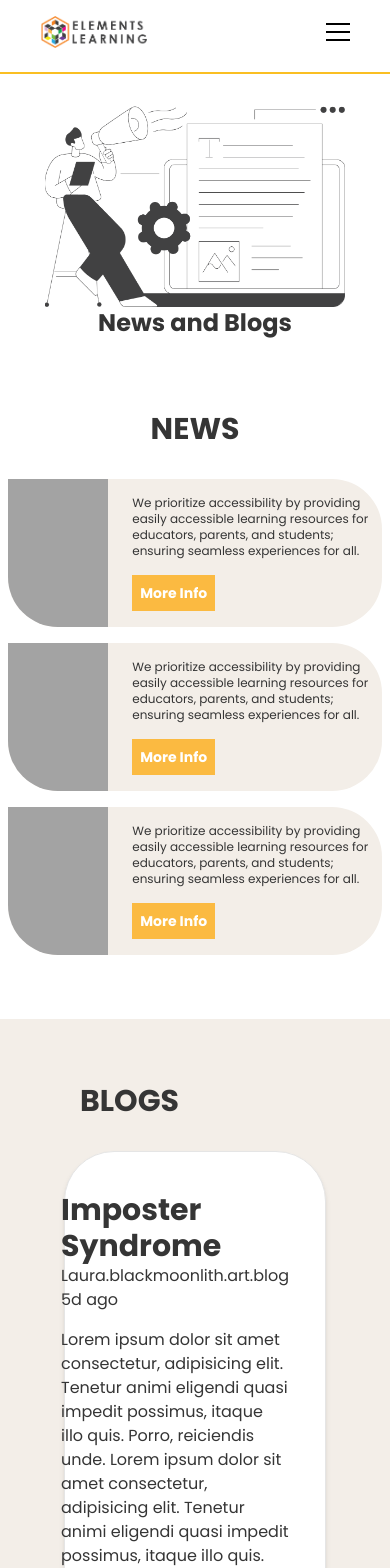
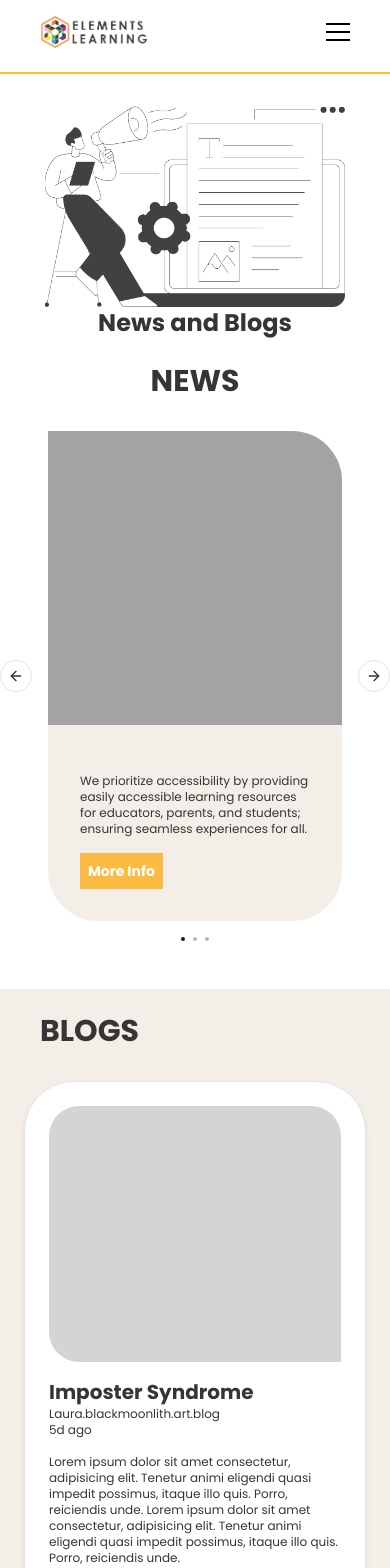
Before and after one commit to TahaShah141/elements-learning, a React (Vite) app: page /blogs in a window 390 px wide. Shown: the top 1568 px of the page. Built offline with nearby package versions, Linux system fonts and the light colour scheme.

Commit message:
make page responsive

```diff
--- a/package.json
+++ b/package.json
@@ -11,8 +11,10 @@
   },
   "dependencies": {
     "@radix-ui/react-accordion": "^1.2.0",
+    "@radix-ui/react-slot": "^1.1.0",
     "class-variance-authority": "^0.7.0",
     "clsx": "^2.1.1",
+    "embla-carousel-react": "^8.1.5",
     "framer-motion": "^11.2.10",
     "lucide-react": "^0.397.0",
     "react": "^18.2.0",
--- a/src/Pages/BlogPage.jsx
+++ b/src/Pages/BlogPage.jsx
@@ -1,7 +1,9 @@
+import { CarouselSingle } from "@/components/custom/CarouselSingle"
 import { Footer } from "../components/Footer"
 import { LinkButton } from "../components/LinkButton"
 import { SlidingDiv } from "../components/SlidingDiv"
 import { StaggeredHeaders } from "../components/StaggeredHeaders"
+import { CarouselWithIndicators } from "@/components/custom/CarouselWithIndicators"
 
 
 const news = [
@@ -48,11 +50,11 @@ const blogs = [
 
 const NewsCard = ({src, content, link, index}) => {
   return (
-    <SlidingDiv direction={"top"} delay={index*0.5} className="flex flex-row md:flex-col flex-1 rounded-[50px] overflow-hidden rounded-tl-none gap-4 max-w-md bg-[#F3EEE8]">
-      <div className="w-full xs:h-48 sm:h-52 md:h-80 lg:h-[350px] xl:h-96 aspect-square  bg-neutral-400">
+    <SlidingDiv direction={"top"} delay={index*0.5} className="flex flex-col flex-1 rounded-[50px] overflow-hidden rounded-tl-none gap-4 max-w-md bg-[#F3EEE8]">
+      <div className="w-full md:h-64 lg:h-72 xl:h-96 aspect-square bg-neutral-400">
         {/* <img src={src} alt="" className="size-full" /> */}
       </div>
-      <div className="flex flex-col text-xs xs:text-sm sm:text-base md:text-lg gap-4 py-4 px-2 md:p-5 lg:p-8 xl:p-10 items-start">
+      <div className="flex flex-col flex-1 text-xs xs:text-base md:text-sm lg:text-base xl:text-xl gap-4 p-8 md:p-6 lg:p-6 xl:p-10 items-start">
         <p>{content}</p>
         <LinkButton textColor={"#FFFFFF"} bgColor="#FBBA41" text={"More Info"} />
       </div>
@@ -62,15 +64,15 @@ const NewsCard = ({src, content, link, index}) => {
 
 const BlogCard = ({title, src, desc, comments, likes, date, author, index}) => {
   return (
-    <div className="w-full p-10 rounded-[50px] rounded-br-none flex justify-center items-center gap-10 shadow-md bg-white border">
+    <div className="w-full p-6 lg:p-10 rounded-[50px] md:flex-row-reverse lg:flex-row rounded-br-none flex flex-col-reverse justify-center items-center gap-4 lg:gap-10 shadow-md bg-white border">
       <div className="flex flex-col gap-4 flex-1">
-        <div className="flex flex-col">
-          <h4 className="font-bold text-3xl">{title}</h4>
+        <div className="flex flex-col text-xs xs:text-sm md:text-base">
+          <h4 className="font-bold text-xl xs:text-2xl sm:text-3xl">{title}</h4>
           <p>{author}</p>
           <p>{date}</p>
         </div>
 
-        <p>{desc}</p>
+        <p className="text-xs xs:text-sm md:text-base">{desc}</p>
 
         <div className="flex font-semibold gap-4">
           <div className="flex gap-1 items-center">
@@ -87,7 +89,7 @@ const BlogCard = ({title, src, desc, comments, likes, date, author, index}) => {
           </div>
         </div>
       </div>
-      <div className="size-64 rounded-[30px] rounded-br-none bg-neutral-300">
+      <div className="w-full h-64 md:size-48 lg:size-64 rounded-[30px] rounded-br-none bg-neutral-300">
 
       </div>
     </div>
@@ -104,13 +106,18 @@ export const BlogPage = () => {
           <img src="/newsandblogspage/newsandblogs.png" alt="" />
         </div>
       </section>
-      <section className="flex flex-col py-16 gap-8 px-2 md:px-6 lg:p-12 xl:p-20">
+      <section className="flex flex-col p-4 md:px-8 lg:p-12 xl:p-20">
         <h3 className="px-4 text-3xl min-[900px]:text-5xl text-center font-bold uppercase">News</h3>
-        <div className="flex flex-col md:flex-row gap-4 lg:gap-6 xl:gap-8 items-center justify-center">
-          {news.map((goal, index) => <NewsCard key={goal.title} {...goal} index={index} />)}
+        <div className="p-8 lg:p-4">
+          <CarouselWithIndicators
+          itemClassName="sm:basis-1/2 lg:basis-1/3 flex justify-center"
+          contentClassName=""
+          indicatorClassName="md:hidden"
+          items={news.map((goal, index) => <NewsCard key={goal.title} {...goal} index={index} />)}
+          />
         </div>
       </section>
-      <section className="bg-[#F3EEE8] p-16 lg:p-20 flex flex-col gap-8">
+      <section className="bg-[#F3EEE8] p-6 xs:p-8 md:p-16 lg:p-20 flex flex-col gap-8">
         <h3 className="px-4 text-3xl min-[900px]:text-5xl text-left font-bold uppercase">Blogs</h3>
         {blogs.map(blog => <BlogCard {...blog} />)}
       </section>
--- /dev/null
+++ b/src/components/custom/CarouselWithIndicators.jsx
@@ -0,0 +1,51 @@
+import {
+  Carousel,
+  CarouselContent,
+  CarouselItem,
+  CarouselNext,
+  CarouselPrevious,
+} from "@/components/ui/carousel"
+
+import { useEffect, useState } from "react"
+
+export const CarouselWithIndicators = ({itemClassName, contentClassName, indicatorClassName="", items}) => {
+
+  const [api, setApi] = useState()
+  const [current, setCurrent] = useState(0)
+  const count = items.length
+
+  useEffect(() => {
+
+    if (!api) return;
+
+    setCurrent(api.selectedScrollSnap())
+
+    api.on("select", () => setCurrent(api.selectedScrollSnap()))
+  }, [api])
+
+  return (
+    <div className="w-full flex flex-col gap-4">
+      <Carousel
+        setApi={setApi}
+        opts={{
+          align: "start",
+          loop: true,
+        }}
+        >
+        <CarouselContent className={contentClassName}>
+          {items.map((item, i) =>
+          <CarouselItem key={i} className={itemClassName}>
+            {item}
+          </CarouselItem>)}
+        </CarouselContent>
+        <div className="">
+          <CarouselPrevious />
+          <CarouselNext />
+        </div>
+      </Carousel>
+      {count !== 1 && <div className={`self-center justify-self-center flex gap-2 ${indicatorClassName}`}>
+        {[...Array(count)].map((_, i) => <div key={i} className={`w-1 h-1 sm:h-2 sm:w-2 rounded-full bg-primary ${current === i ? "opacity-100" : "opacity-30"}`}></div>)}
+      </div>}
+    </div>
+  )
+}
--- /dev/null
+++ b/src/components/ui/button.jsx
@@ -0,0 +1,47 @@
+import * as React from "react"
+import { Slot } from "@radix-ui/react-slot"
+import { cva } from "class-variance-authority";
+
+import { cn } from "@/lib/utils"
+
+const buttonVariants = cva(
+  "inline-flex items-center justify-center whitespace-nowrap rounded-md text-sm font-medium ring-offset-background transition-colors focus-visible:outline-none focus-visible:ring-2 focus-visible:ring-ring focus-visible:ring-offset-2 disabled:pointer-events-none disabled:opacity-50",
+  {
+    variants: {
+      variant: {
+        default: "bg-primary text-primary-foreground hover:bg-primary/90",
+        destructive:
+          "bg-destructive text-destructive-foreground hover:bg-destructive/90",
+        outline:
+          "border border-input bg-background hover:bg-accent hover:text-accent-foreground",
+        secondary:
+          "bg-secondary text-secondary-foreground hover:bg-secondary/80",
+        ghost: "hover:bg-accent hover:text-accent-foreground",
+        link: "text-primary underline-offset-4 hover:underline",
+      },
+      size: {
+        default: "h-10 px-4 py-2",
+        sm: "h-9 rounded-md px-3",
+        lg: "h-11 rounded-md px-8",
+        icon: "h-10 w-10",
+      },
+    },
+    defaultVariants: {
+      variant: "default",
+      size: "default",
+    },
+  }
+)
+
+const Button = React.forwardRef(({ className, variant, size, asChild = false, ...props }, ref) => {
+  const Comp = asChild ? Slot : "button"
+  return (
+    (<Comp
+      className={cn(buttonVariants({ variant, size, className }))}
+      ref={ref}
+      {...props} />)
+  );
+})
+Button.displayName = "Button"
+
+export { Button, buttonVariants }
--- /dev/null
+++ b/src/components/ui/carousel.jsx
@@ -0,0 +1,193 @@
+import * as React from "react"
+import useEmblaCarousel from "embla-carousel-react";
+import { ArrowLeft, ArrowRight } from "lucide-react"
+
+import { cn } from "@/lib/utils"
+import { Button } from "@/components/ui/button"
+
+const CarouselContext = React.createContext(null)
+
+function useCarousel() {
+  const context = React.useContext(CarouselContext)
+
+  if (!context) {
+    throw new Error("useCarousel must be used within a <Carousel />")
+  }
+
+  return context
+}
+
+const Carousel = React.forwardRef((
+  {
+    orientation = "horizontal",
+    opts,
+    setApi,
+    plugins,
+    className,
+    children,
+    ...props
+  },
+  ref
+) => {
+  const [carouselRef, api] = useEmblaCarousel({
+    ...opts,
+    axis: orientation === "horizontal" ? "x" : "y",
+  }, plugins)
+  const [canScrollPrev, setCanScrollPrev] = React.useState(false)
+  const [canScrollNext, setCanScrollNext] = React.useState(false)
+
+  const onSelect = React.useCallback((api) => {
+    if (!api) {
+      return
+    }
+
+    setCanScrollPrev(api.canScrollPrev())
+    setCanScrollNext(api.canScrollNext())
+  }, [])
+
+  const scrollPrev = React.useCallback(() => {
+    api?.scrollPrev()
+  }, [api])
+
+  const scrollNext = React.useCallback(() => {
+    api?.scrollNext()
+  }, [api])
+
+  const handleKeyDown = React.useCallback((event) => {
+    if (event.key === "ArrowLeft") {
+      event.preventDefault()
+      scrollPrev()
+    } else if (event.key === "ArrowRight") {
+      event.preventDefault()
+      scrollNext()
+    }
+  }, [scrollPrev, scrollNext])
+
+  React.useEffect(() => {
+    if (!api || !setApi) {
+      return
+    }
+
+    setApi(api)
+  }, [api, setApi])
+
+  React.useEffect(() => {
+    if (!api) {
+      return
+    }
+
+    onSelect(api)
+    api.on("reInit", onSelect)
+    api.on("select", onSelect)
+
+    return () => {
+      api?.off("select", onSelect)
+    };
+  }, [api, onSelect])
+
+  return (
+    (<CarouselContext.Provider
+      value={{
+        carouselRef,
+        api: api,
+        opts,
+        orientation:
+          orientation || (opts?.axis === "y" ? "vertical" : "horizontal"),
+        scrollPrev,
+        scrollNext,
+        canScrollPrev,
+        canScrollNext,
+      }}>
+      <div
+        ref={ref}
+        onKeyDownCapture={handleKeyDown}
+        className={cn("relative", className)}
+        role="region"
+        aria-roledescription="carousel"
+        {...props}>
+        {children}
+      </div>
+    </CarouselContext.Provider>)
+  );
+})
+Carousel.displayName = "Carousel"
+
+const CarouselContent = React.forwardRef(({ className, ...props }, ref) => {
+  const { carouselRef, orientation } = useCarousel()
+
+  return (
+    (<div ref={carouselRef} className="overflow-hidden">
+      <div
+        ref={ref}
+        className={cn(
+          "flex",
+          orientation === "horizontal" ? "-ml-4" : "-mt-4 flex-col",
+          className
+        )}
+        {...props} />
+    </div>)
+  );
+})
+CarouselContent.displayName = "CarouselContent"
+
+const CarouselItem = React.forwardRef(({ className, ...props }, ref) => {
+  const { orientation } = useCarousel()
+
+  return (
+    (<div
+      ref={ref}
+      role="group"
+      aria-roledescription="slide"
+      className={cn(
+        "min-w-0 shrink-0 grow-0 basis-full",
+        orientation === "horizontal" ? "pl-4" : "pt-4",
+        className
+      )}
+      {...props} />)
+  );
+})
+CarouselItem.displayName = "CarouselItem"
+
+const CarouselPrevious = React.forwardRef(({ className, variant = "outline", size = "icon", ...props }, ref) => {
+  const { orientation, scrollPrev, canScrollPrev } = useCarousel()
+
+  return (
+    (<Button
+      ref={ref}
+      variant={variant}
+      size={size}
+      className={cn("absolute  h-8 w-8 rounded-full", orientation === "horizontal"
+        ? "-left-12 top-1/2 -translate-y-1/2"
+        : "-top-12 left-1/2 -translate-x-1/2 rotate-90", className)}
+      disabled={!canScrollPrev}
+      onClick={scrollPrev}
+      {...props}>
+      <ArrowLeft className="h-4 w-4" />
+      <span className="sr-only">Previous slide</span>
+    </Button>)
+  );
+})
+CarouselPrevious.displayName = "CarouselPrevious"
+
+const CarouselNext = React.forwardRef(({ className, variant = "outline", size = "icon", ...props }, ref) => {
+  const { orientation, scrollNext, canScrollNext } = useCarousel()
+
+  return (
+    (<Button
+      ref={ref}
+      variant={variant}
+      size={size}
+      className={cn("absolute h-8 w-8 rounded-full", orientation === "horizontal"
+        ? "-right-12 top-1/2 -translate-y-1/2"
+        : "-bottom-12 left-1/2 -translate-x-1/2 rotate-90", className)}
+      disabled={!canScrollNext}
+      onClick={scrollNext}
+      {...props}>
+      <ArrowRight className="h-4 w-4" />
+      <span className="sr-only">Next slide</span>
+    </Button>)
+  );
+})
+CarouselNext.displayName = "CarouselNext"
+
+export { Carousel, CarouselContent, CarouselItem, CarouselPrevious, CarouselNext };
```
Also changed, not shown: 1 other file (tests, documents, lock files or other folders).
